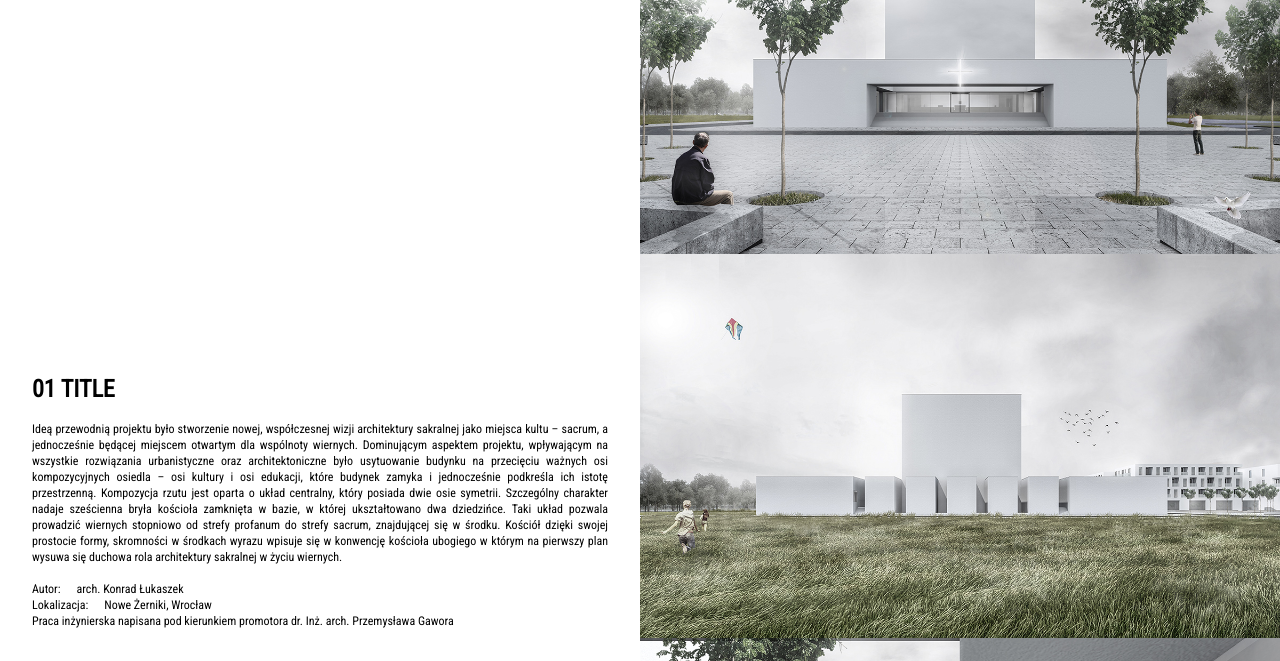
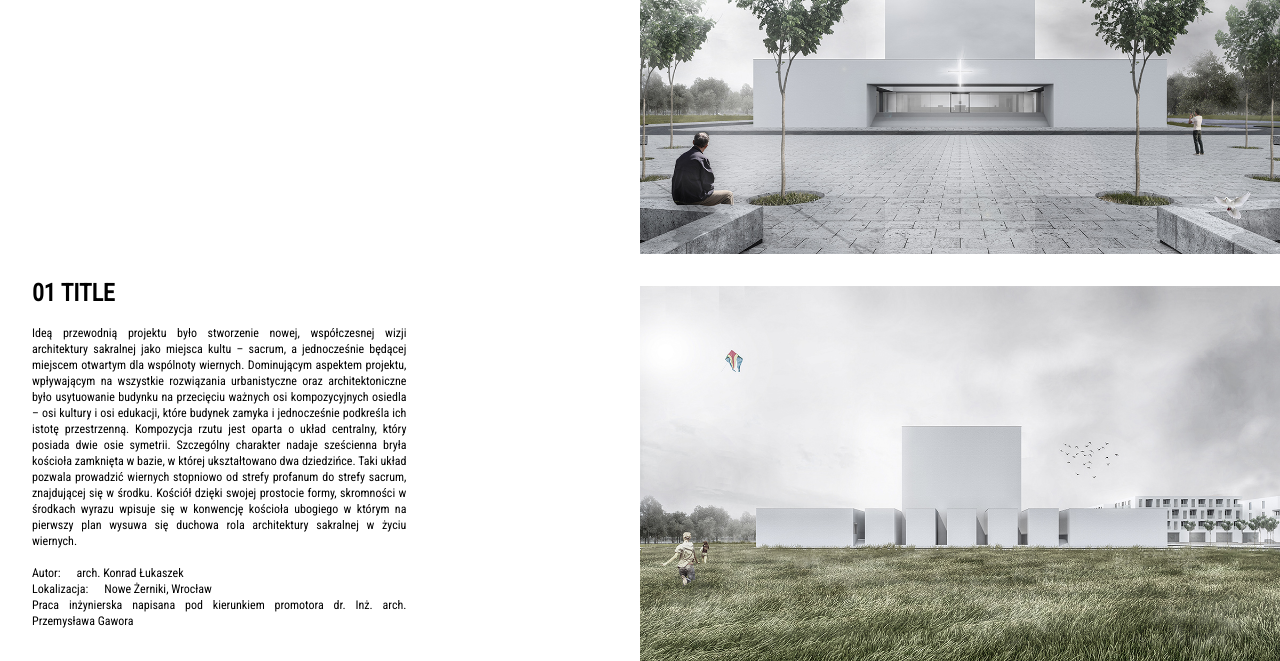
Before and after one commit to mateuszkornecki/lu-ku-studio, a Gatsby site: page /architektura/01 in a window 1280 px wide. Shown: the part 139-800 px from the top of the page. Built offline with nearby package versions, Linux system fonts and the light colour scheme; Gatsby itself is replaced by a stand-in of ours.

Commit message:
fix: fixed desktopLayout article width

```diff
--- a/src/templates/projectTemplate.tsx
+++ b/src/templates/projectTemplate.tsx
@@ -32,7 +32,7 @@ export default function Template({ data }) {
     <section className={isMobile ? "" : `h-screen overflow-y-scroll`}>
       {allFile.edges.map(edge => {
         return (
-          <div className={isMobile ? "pb-8" : ""}>
+          <div className="pb-8">
             <Img fluid={edge.node.childImageSharp.fluid} />
           </div>
         )
@@ -47,7 +47,7 @@ export default function Template({ data }) {
           <Logo />
           <NavigationBack navigateTo="/architektura" />
         </header>
-        <article className="flex text-justify	">
+        <article className="flex text-justify	max-w-65p">
           <div>
             <h2 className="uppercase text-2xl font-bold mb-4">
               {frontmatter.title}
```
